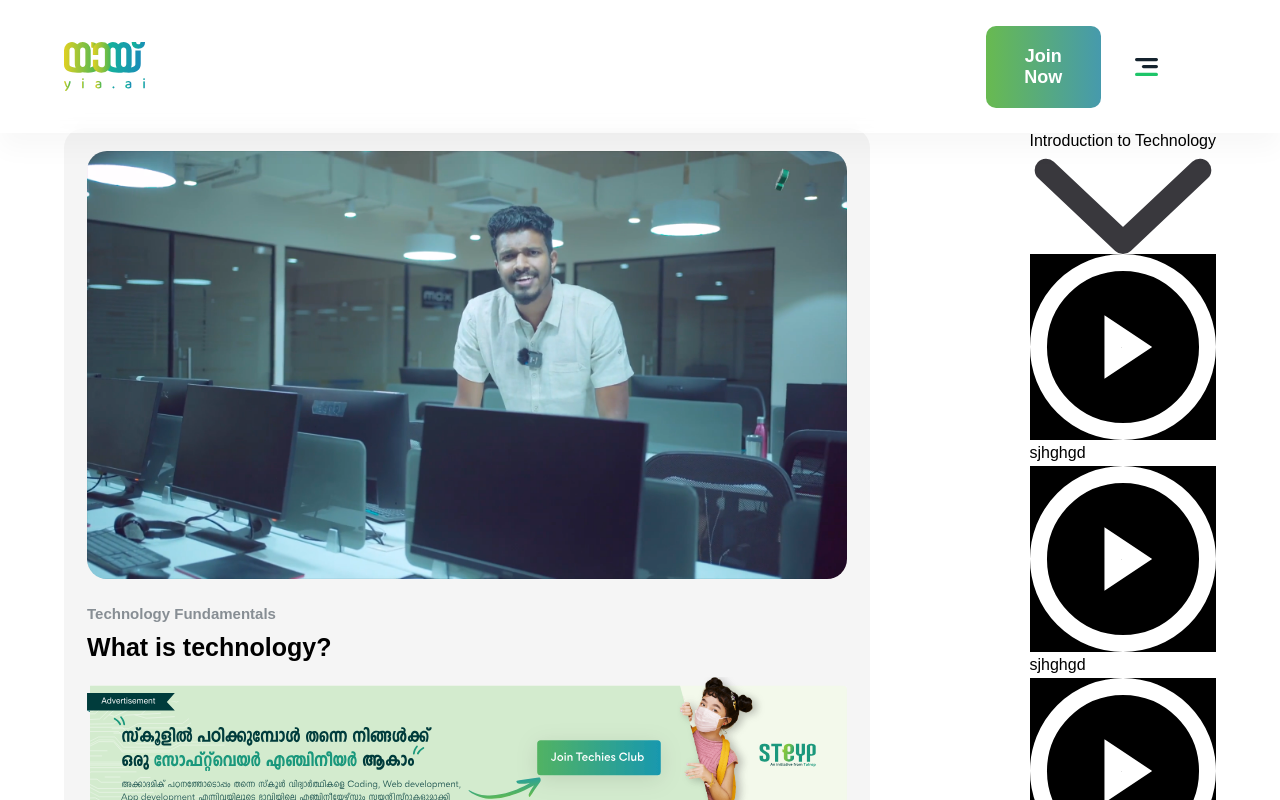
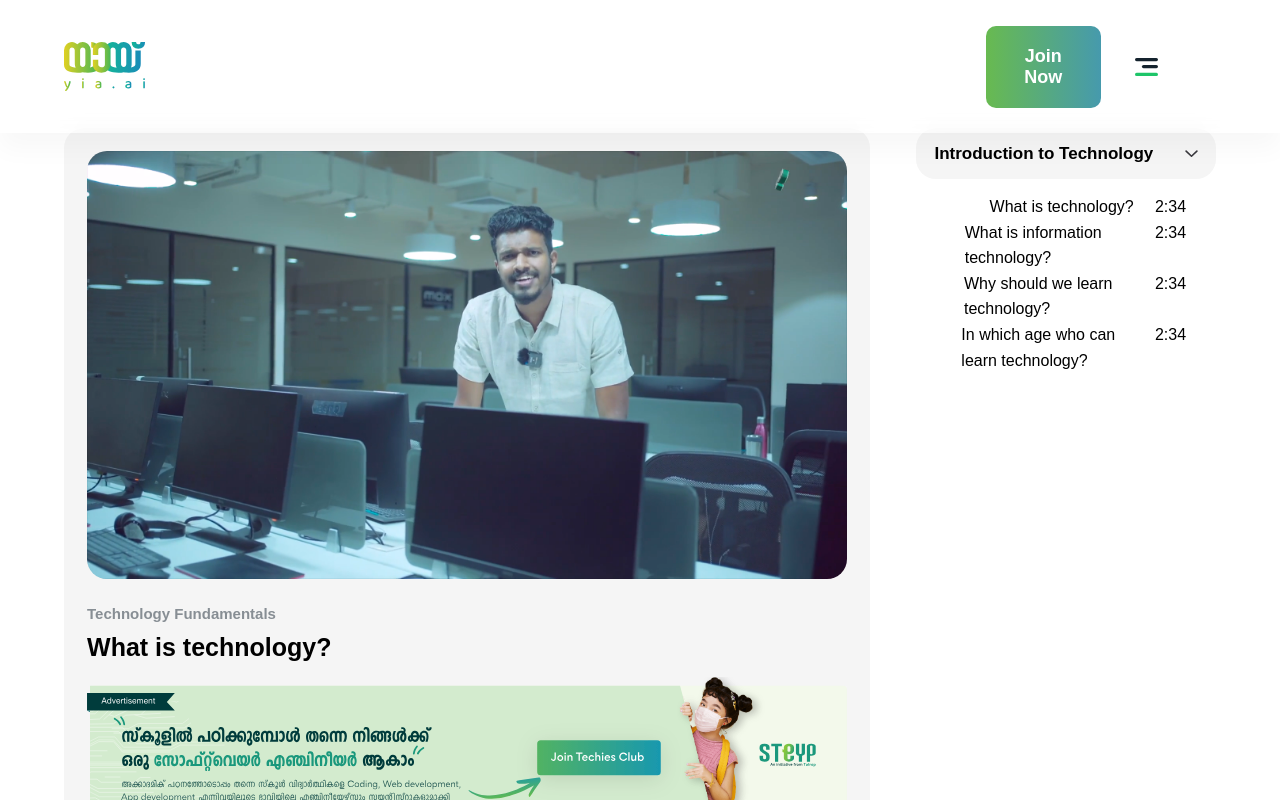
Before and after one commit to swalihmoosa/yiaai, a React (Create React App) app: page / in a window 1280 px wide. Shown: the top 800 px of the page. Built offline with nearby package versions, Linux system fonts and the light colour scheme.

Commit message:
VideoPage | ongoing

```diff
--- a/src/components/screens/VideoPage.jsx
+++ b/src/components/screens/VideoPage.jsx
@@ -14,10 +14,26 @@ export default function VideoPage() {
             id:1,
             heading : "Introduction to Technology",
             subheads : [
-                "What is technology?",
-                "What is information technology?",
-                "Why should we learn technology?",
-                "In which age who can learn technology?"
+                {
+                    id : 1,
+                    title : "What is technology?",
+                    durattion : "2:34",
+                },
+                {
+                    id : 2,
+                    title : "What is information technology?",
+                    durattion : "2:34",
+                },
+                {
+                    id : 3,
+                    title : "Why should we learn technology?",
+                    durattion : "2:34",
+                },
+                {
+                    id : 4,
+                    title : "In which age who can learn technology?",
+                    durattion : "2:34",
+                },
             ],
         },
     ])
@@ -36,15 +52,15 @@ export default function VideoPage() {
 
                 {
                     topicList.subheads.map((subhead) => (
-                        <SubHead key={subhead} >
+                        <SubHead key={subhead.id} >
                             <Play>
                                 <img src={playImage} alt='Play' />
                             </Play>
                             <Question>
-                                sjhghgd
+                                {subhead.title}
                             </Question>
                             <Duration>
-
+                                {subhead.durattion}
                             </Duration>
                         </SubHead>
                     ))
@@ -123,14 +139,36 @@ const Tefun = styled.div`
     width: 100%;
     margin-bottom: 3%;
 `
-const Ul = styled.ul``
-const Li = styled.li``
-const Head = styled.div``
-const Intro = styled.p``
-const Arrow = styled.div``
-const SubHead = styled.div``
+const Ul = styled.ul`
+    width: 26%;
+`
+const Li = styled.li`
+    width: 100%;
+`
+const Head = styled.div`
+    background: #f5f5f5;
+    display: flex;
+    justify-content: space-between;
+    border-radius: 20px;
+    padding: 4% 6%;
+    width: 100%;
+    margin-bottom: 5%;
+`
+const Intro = styled.p`
+    width: 90%;
+    font-size: 17px;
+    font-weight: 700;
+`
+const Arrow = styled.div`
+    width: 5%;
+`
+const SubHead = styled.div`
+    display: flex;
+    justify-content: space-between;
+    width: 80%;
+    margin: 0 auto;
+`
 const Play = styled.div`
-    background: #000;
 `
 const Question = styled.p``
 const Duration = styled.p``
```
